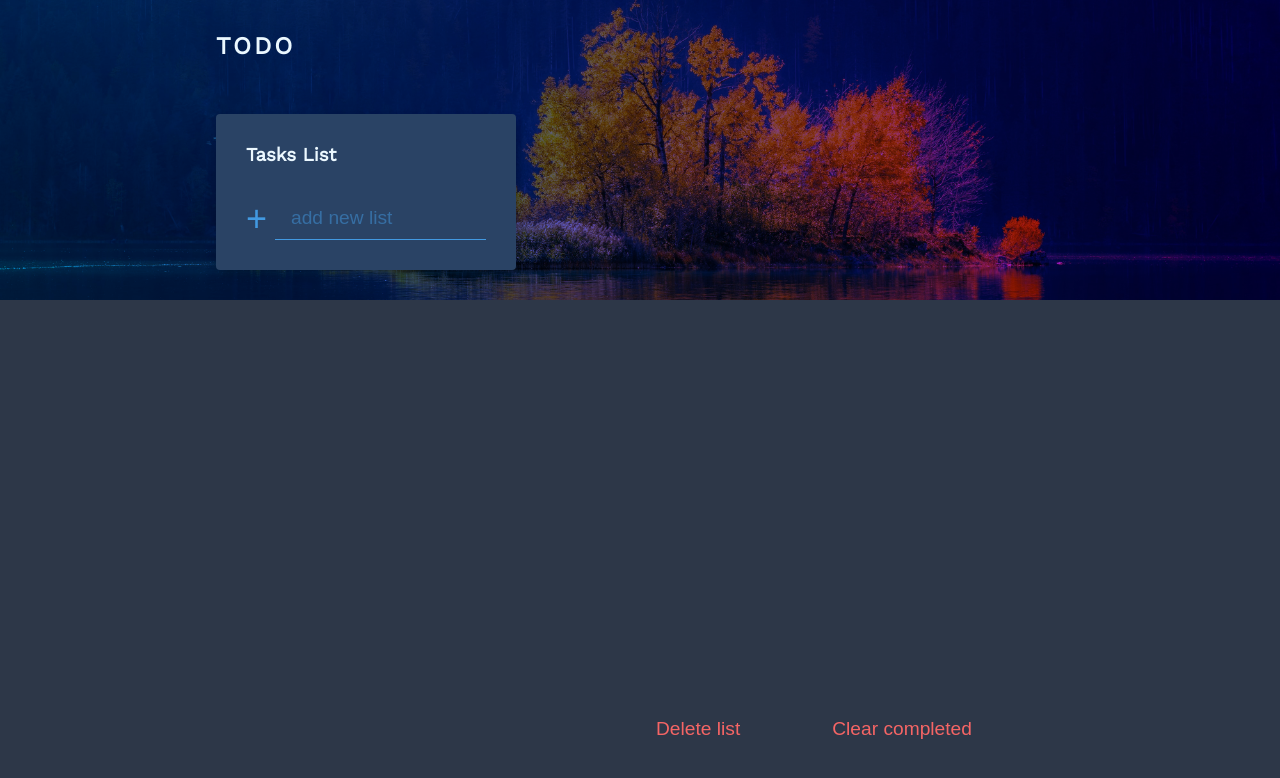
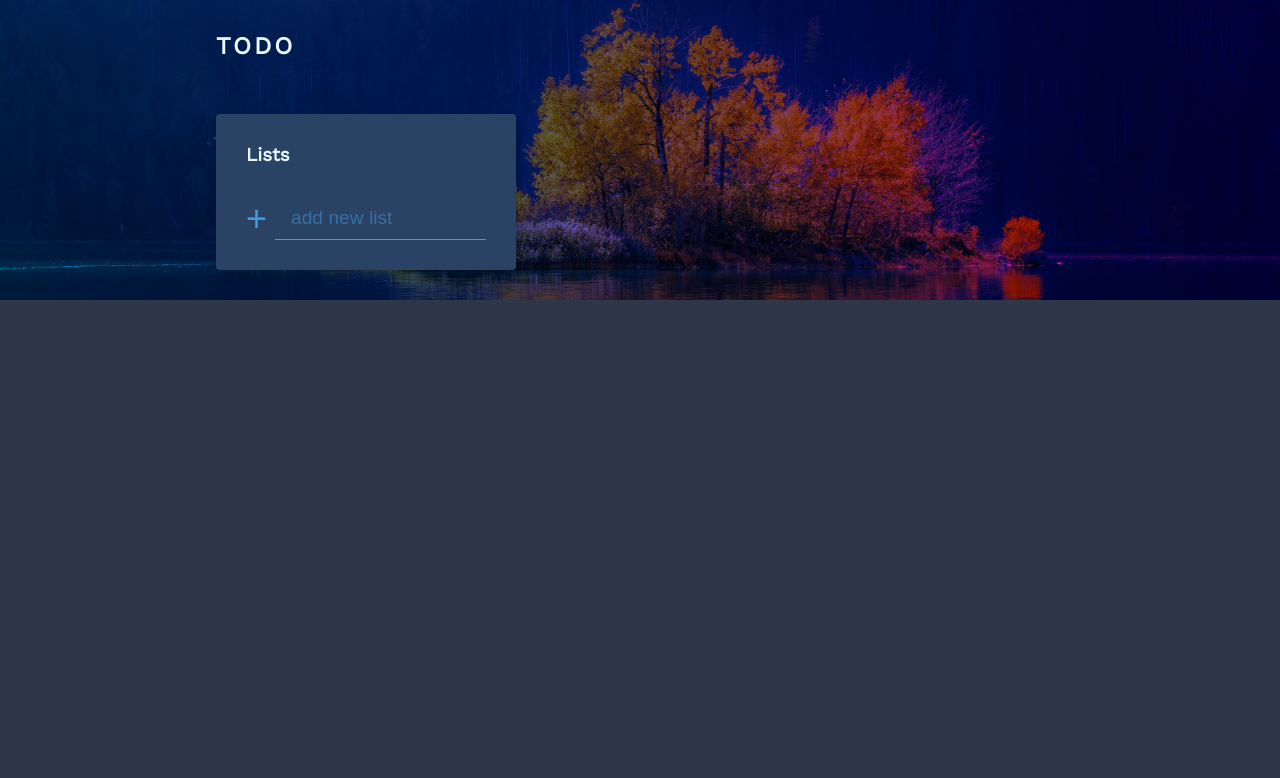
Before and after one commit to NyanPham/todo-app-react, a React (Create React App) app: page / in a window 1280 px wide. Shown: the top 778 px of the page. Built offline with nearby package versions, Linux system fonts and the light colour scheme.

Commit message:
finalized

```diff
--- a/src/components/App.js
+++ b/src/components/App.js
@@ -1,6 +1,5 @@
 import Categories from './Categories'
 import TasksContainer from './TasksContainer'
-import DeleteButtons from './DeleteButtons'
 import useInput from '../hooks/useInput'
 
 function App() {
@@ -24,7 +23,6 @@ function App() {
       </button> */}
       <Categories categories={state.categories} dispatch={dispatch} />
       <TasksContainer categories={state.categories}  dispatch={dispatch}/>
-      <DeleteButtons categories={state.categories}  dispatch={dispatch}/>
     </div>
   );
 }
--- a/src/components/Categories.js
+++ b/src/components/Categories.js
@@ -17,7 +17,7 @@ export default function Categories(props) {
     }
     return (
         <div className="categories">
-            <h3>Tasks List</h3>
+            <h3>Lists</h3>
             <ul className="categories-list">
                 {categories?.map((category, index) => {
                     return (
--- a/src/components/TasksContainer.js
+++ b/src/components/TasksContainer.js
@@ -3,6 +3,8 @@ import Task from './Task'
 import TextInputField from './TextInputField'
 import '../styles/TasksContainerStyle.css'
 import { ACTIONS } from '../hooks/useInput'
+import DeleteButtons from './DeleteButtons'
+
 
 export default function TasksContainer({categories, dispatch}) {
     const [taskType, setTaskType] = useState('all')
@@ -87,7 +89,7 @@ export default function TasksContainer({categories, dispatch}) {
                     <TextInputField name={'task'} placeholder="add new task" categoryId={activeCategory?.id} dispatch={dispatch}/>
                 </div>
 
-
+                <DeleteButtons categories={categories}  dispatch={dispatch}/>
             </>}
         </div>
     )
--- a/src/styles/CategoriesStyle.css
+++ b/src/styles/CategoriesStyle.css
@@ -33,6 +33,7 @@
 
 .category.active-category {
     color: var(--green);
+    font-size: 1.2em;
 }
 
 .category:not(.active-category):hover {
--- a/src/styles/DeleteButtonsStyle.css
+++ b/src/styles/DeleteButtonsStyle.css
@@ -1,4 +1,6 @@
 .delete-btns {
+    position: absolute;
+    bottom: -3rem;
     grid-area: del-btns;
     width: 100%;
     display: flex;
@@ -10,10 +12,10 @@
     color: var(--red);
     font-size: 1.2rem;
 
-    transition: opacity 250ms ease;
+    transition: color 250ms ease;
 }
 
 
 .delete:hover {
-    opacity: 0.5;
+    color: #ca2424e8;
 }
--- a/src/styles/TasksContainerStyle.css
+++ b/src/styles/TasksContainerStyle.css
@@ -1,4 +1,5 @@
 .list {
+    position: relative;
     grid-area: tasks;
     background-color: var(--extreme-light-grey);
     box-shadow: 4px 6px 10px -1px rgba(0,0,0,.25);
--- a/src/styles/TextInputFieldStyle.css
+++ b/src/styles/TextInputFieldStyle.css
@@ -17,7 +17,8 @@
     transition: 250ms ease;
 }
 .input-field:focus {
-    border-width: 2px;
+    border-width: 3px;
+    border-color: var(--green);
 }
 
 .input-field::placeholder {
```
